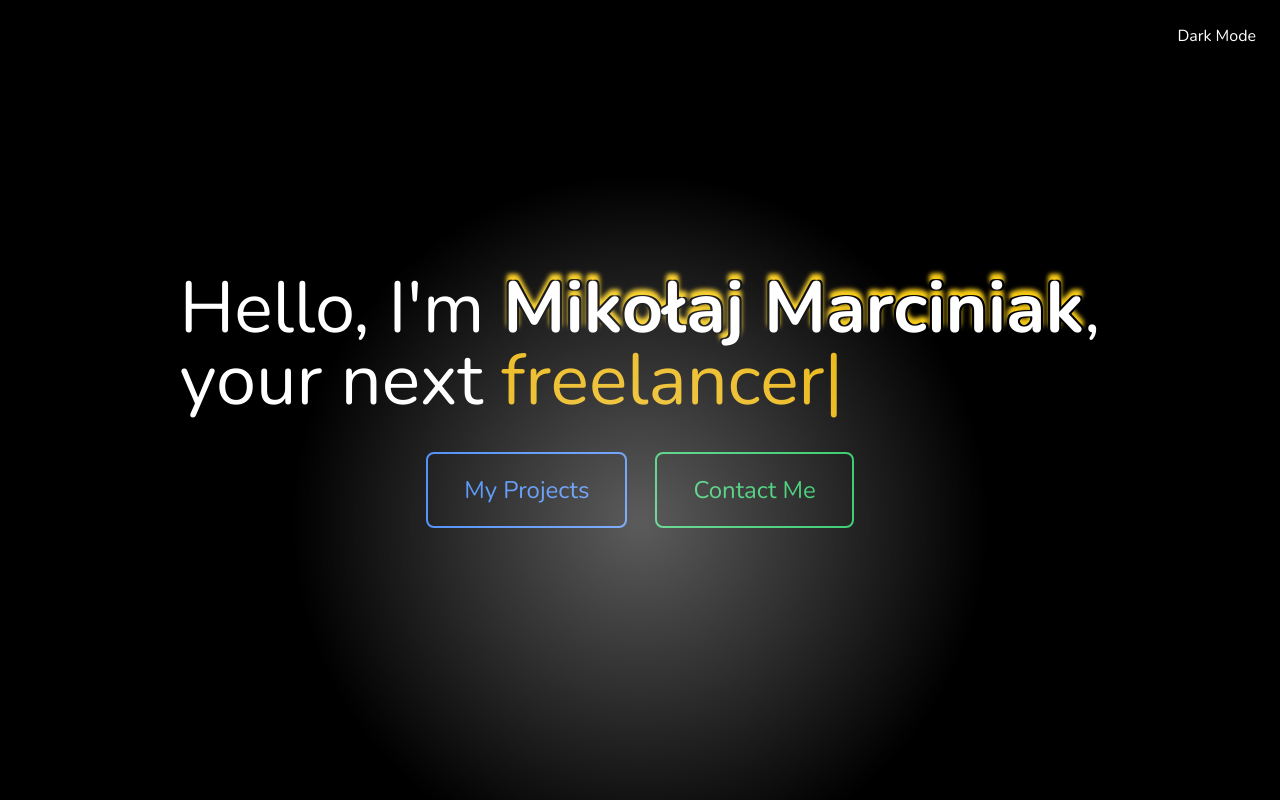
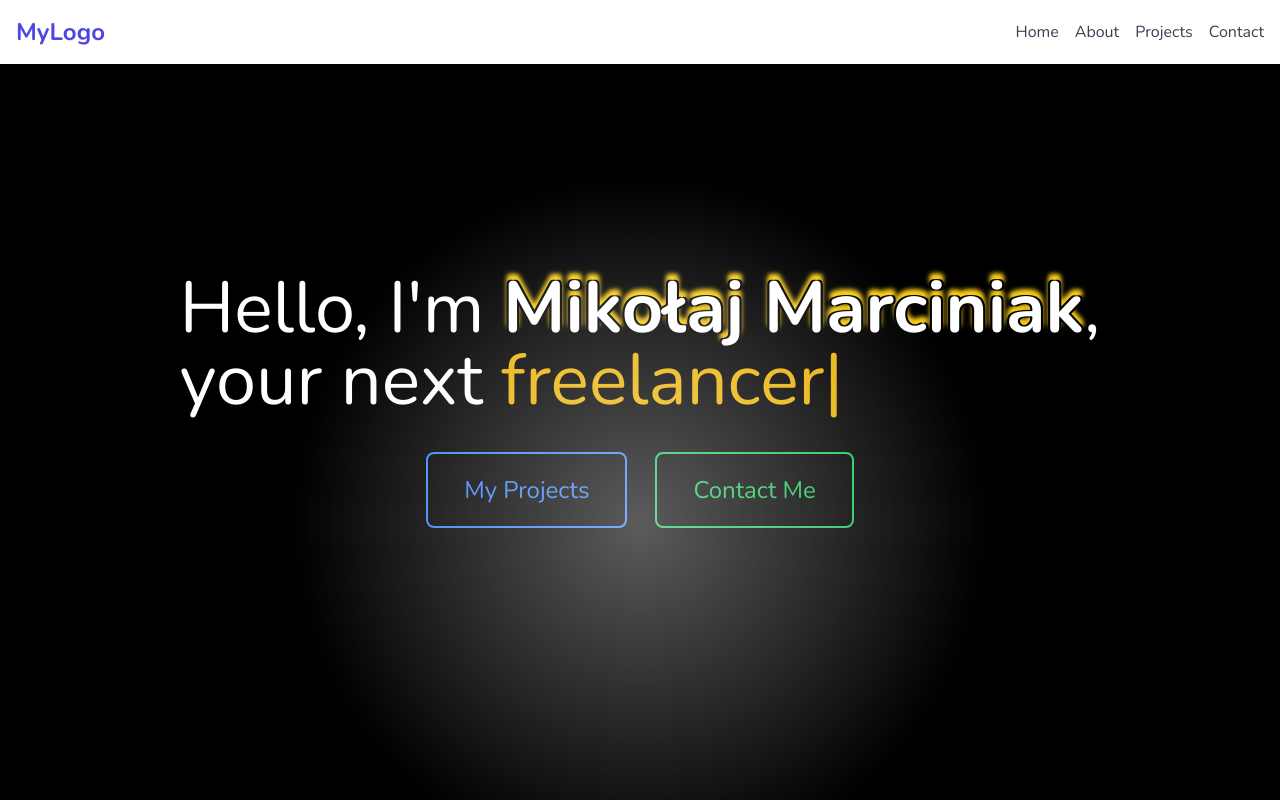
Before and after one commit to MikolajMarciniak/portfolio-website, a Next.js app: page / in a window 1280 px wide. Shown: the top 800 px of the page. Built offline with nearby package versions, Linux system fonts and the light colour scheme.

Commit message:
add navbar template

```diff
--- /dev/null
+++ b/src/app/components/Navbar.js
@@ -0,0 +1,72 @@
+import React, { useState, useEffect } from "react";
+import { Link as ScrollLink } from "react-scroll";
+
+const Navbar = () => {
+  const [isScrolled, setIsScrolled] = useState(false);
+
+  const handleScroll = () => {
+    if (window.scrollY > 100) {
+      setIsScrolled(true);
+    } else {
+      setIsScrolled(false);
+    }
+  };
+
+  useEffect(() => {
+    window.addEventListener("scroll", handleScroll);
+    return () => {
+      window.removeEventListener("scroll", handleScroll);
+    };
+  }, []);
+
+  return (
+    <nav
+      className={`fixed top-0 left-0 w-full z-50 bg-white transition-all duration-300 ease-in-out ${
+        isScrolled ? "py-2 shadow-lg" : "py-4"
+      }`}
+    >
+      <div className="container mx-auto flex justify-between items-center px-4">
+        {/* Logo */}
+        <div className="text-2xl font-bold text-indigo-600">MyLogo</div>
+
+        {/* Links */}
+        <div className="space-x-4 text-gray-700">
+          <ScrollLink
+            to="home"
+            smooth={true}
+            duration={500}
+            className="cursor-pointer hover:text-indigo-500"
+          >
+            Home
+          </ScrollLink>
+          <ScrollLink
+            to="about"
+            smooth={true}
+            duration={500}
+            className="cursor-pointer hover:text-indigo-500"
+          >
+            About
+          </ScrollLink>
+          <ScrollLink
+            to="projects"
+            smooth={true}
+            duration={500}
+            className="cursor-pointer hover:text-indigo-500"
+          >
+            Projects
+          </ScrollLink>
+          <ScrollLink
+            to="contact"
+            smooth={true}
+            duration={500}
+            className="cursor-pointer hover:text-indigo-500"
+          >
+            Contact
+          </ScrollLink>
+        </div>
+      </div>
+    </nav>
+  );
+};
+
+export default Navbar;
--- a/src/app/page.js
+++ b/src/app/page.js
@@ -2,6 +2,7 @@
 
 import { useEffect, useRef, useState } from "react";
 import { useSpotlightEffect } from "./hooks/useSpotlightEffect";
+import Navbar from "./components/Navbar";
 import LandingSection from "./sections/Landing";
 import AboutSection from "./sections/About";
 import ProjectsSection from "./sections/Projects";
@@ -45,11 +46,13 @@ export default function Home() {
   };
 
   return (
+    <div>
       <main
         ref={ref}
         className="min-h-screen flex flex-col relative overflow-hidden"
         data-theme={isDarkMode ? "dark" : "light"}
       >
+        <Navbar />
         <div className="mx-auto w-full max-w-6xl">
           <button
             onClick={toggleTheme}
@@ -65,5 +68,6 @@ export default function Home() {
         </div>
         <div className={`spotlight ${spotlightClass}`} />
       </main>
+    </div>
   );
 }
```
Lines whose indentation alone changed are shown as unchanged.
